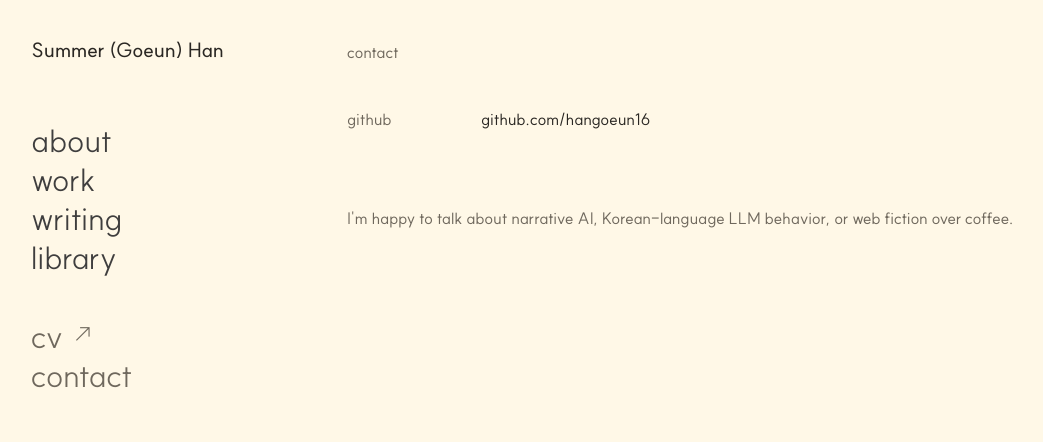
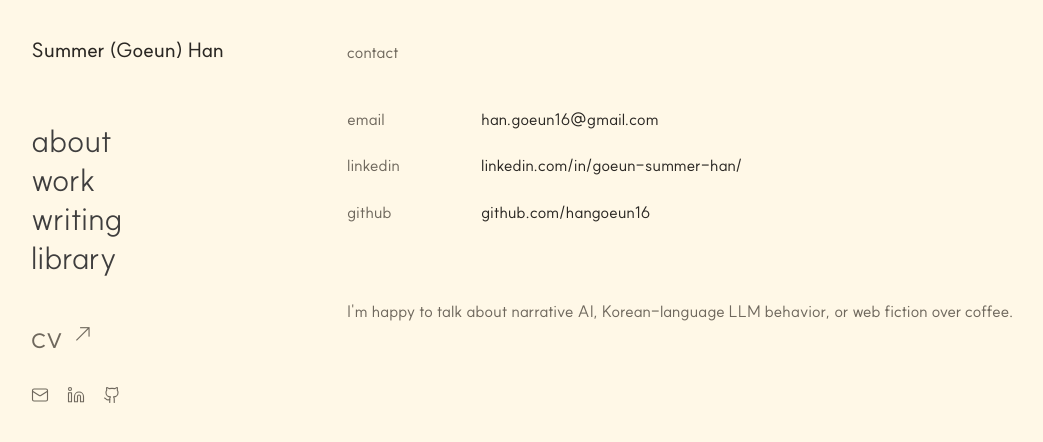
Before and after one commit to hangoeun16/hangoeun16.github.io, a Jekyll site: the page built from contact.html, in a window 1280 px wide. Shown: the top 442 px of the page, without its empty margins (57-1100 px from the left). Built offline with Jekyll 4.4.1, drawn with Linux system fonts in a browser that asks for light colours; some web fonts are replaced.

Commit message:
Contact icons: email, LinkedIn, GitHub

```diff
--- a/_config.yml
+++ b/_config.yml
@@ -11,10 +11,10 @@ baseurl: ""
 
 # Contact. Fill these in; empty ones are hidden on the contact page.
 contact:
-  email: ""          # e.g. you@example.com
-  linkedin: ""       # full URL
-  x: ""              # full URL
-  github: https://github.com/hangoeun16
+  email: "han.goeun16@gmail.com"
+  linkedin: "https://www.linkedin.com/in/goeun-summer-han/"
+  x: ""
+  github: "https://github.com/hangoeun16"
 
 # Résumé PDF for the CV page. Put the file at this path.
 resume_pdf: /assets/pdf/resume.pdf
--- a/_includes/article.html
+++ b/_includes/article.html
@@ -7,7 +7,7 @@
     <a href="{{ '/blog/' | relative_url }}">writing</a>
     <a href="{{ '/library/' | relative_url }}">library</a>
     <a class="sub first" href="{{ '/cv/' | relative_url }}">cv<span class="arrow" aria-hidden="true">↗</span></a>
-    <a class="sub" href="{{ '/contact/' | relative_url }}">contact</a>
+    {% include social-icons.html class="menu-icons" %}
   </nav>
 </details>
 
--- a/_includes/sidebar.html
+++ b/_includes/sidebar.html
@@ -15,6 +15,6 @@
     <a href="{{ '/blog/' | relative_url }}"{% if on_writing %} class="on" aria-current="page"{% endif %}>writing</a>
     <a href="{{ '/library/' | relative_url }}"{% if on_library %} class="on" aria-current="page"{% endif %}>library</a>
     <a class="sub first{% if on_cv %} on{% endif %}" href="{{ '/cv/' | relative_url }}"{% if on_cv %} aria-current="page"{% endif %}>cv<span class="arrow" aria-hidden="true">↗</span></a>
-    <a class="sub{% if on_contact %} on{% endif %}" href="{{ '/contact/' | relative_url }}"{% if on_contact %} aria-current="page"{% endif %}>contact</a>
   </nav>
+  {% include social-icons.html class="side-icons" %}
 </div>
--- /dev/null
+++ b/_includes/social-icons.html
@@ -0,0 +1,25 @@
+{%- comment -%}
+  Thin outline icons for email, LinkedIn and GitHub.
+  Links come from `contact:` in _config.yml; an empty one is not shown.
+  Icon shapes adapted from Lucide (https://lucide.dev), ISC License,
+  Copyright (c) for portions of Lucide are held by Cole Bemis 2013-2022
+  as part of Feather (MIT); all other copyright held by Lucide Contributors 2022.
+{%- endcomment -%}
+{%- assign c = site.contact -%}
+<span class="icons{% if include.class %} {{ include.class }}{% endif %}">
+  {%- if c.email and c.email != "" %}
+  <a href="mailto:{{ c.email }}" aria-label="Email">
+    <svg viewBox="0 0 24 24" aria-hidden="true"><rect width="20" height="16" x="2" y="4" rx="2"/><path d="m22 7-8.97 5.7a1.94 1.94 0 0 1-2.06 0L2 7"/></svg>
+  </a>
+  {%- endif %}
+  {%- if c.linkedin and c.linkedin != "" %}
+  <a href="{{ c.linkedin }}" aria-label="LinkedIn">
+    <svg viewBox="0 0 24 24" aria-hidden="true"><path d="M16 8a6 6 0 0 1 6 6v7h-4v-7a2 2 0 0 0-2-2 2 2 0 0 0-2 2v7h-4v-7a6 6 0 0 1 6-6z"/><rect width="4" height="12" x="2" y="9"/><circle cx="4" cy="4" r="2"/></svg>
+  </a>
+  {%- endif %}
+  {%- if c.github and c.github != "" %}
+  <a href="{{ c.github }}" aria-label="GitHub">
+    <svg viewBox="0 0 24 24" aria-hidden="true"><path d="M15 22v-4a4.8 4.8 0 0 0-1-3.5c3 0 6-2 6-5.5.08-1.25-.27-2.48-1-3.5.28-1.15.28-2.35 0-3.5 0 0-1 0-3 1.5-2.64-.5-5.36-.5-8 0C6 2 5 2 5 2c-.3 1.15-.3 2.35 0 3.5A5.4 5.4 0 0 0 4 9c0 3.5 3 5.5 6 5.5-.39.49-.68 1.05-.85 1.65-.17.6-.22 1.23-.15 1.85v4"/><path d="M9 18c-4.51 2-5-2-7-2"/></svg>
+  </a>
+  {%- endif %}
+</span>
--- a/assets/css/site.css
+++ b/assets/css/site.css
@@ -91,6 +91,13 @@ img { max-width: 100%; height: auto; }
 .menu .sub { color: var(--muted); }
 .menu .sub.first { margin-top: 38.8125px; }   /* one blank line */
 .menu .sub + .sub { margin-top: 0; }
+/* contact icons under the menu */
+.icons { display: flex; align-items: center; gap: 18px; }
+.icons a { display: inline-flex; color: var(--muted); transition: color 0.2s ease; }
+.icons a:hover { color: var(--ink); text-decoration: none; }
+.icons svg { width: 18px; height: 18px; fill: none; stroke: currentColor; stroke-width: 1.5; stroke-linecap: round; stroke-linejoin: round; }
+.side-icons { margin-top: 30px; }
+.menu-icons { margin-top: 18px; justify-content: flex-end; }
 .arrow { font-size: 0.6em; margin-left: 10px; vertical-align: 0.35em; }
 
 .main { flex: 999 1 560px; min-width: 0; max-width: 800px; }
@@ -233,6 +240,7 @@ a.row:hover .t { text-decoration: underline; text-underline-offset: 4px; text-de
   .menu { margin-top: 18px; flex-direction: row; flex-wrap: wrap; align-items: baseline; gap: 4px 18px; font-size: 20px; }
   .menu a + a, .menu .sub.first, .menu .sub + .sub { margin-top: 0; }
   .menu .sub { font-size: 18px; }
+  .side-icons { margin-top: 14px; }
   .wgrid { flex-direction: column; gap: 48px; }
   .wcol { display: contents; }   /* one column, newest first */
   .wimg { width: 100%; }
```
